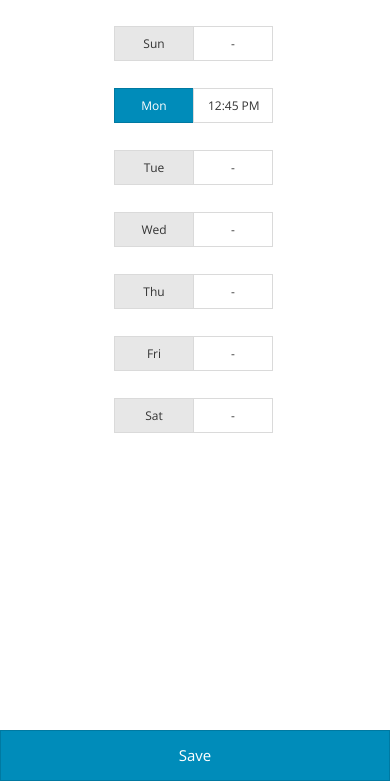
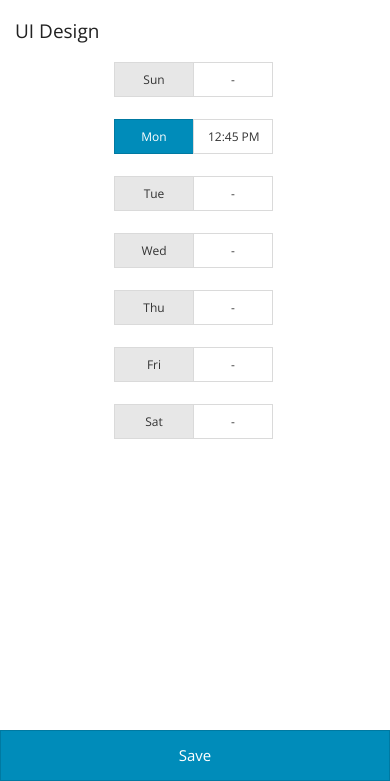
Before and after one commit to lrbridge/SnapNoteV2, a plain HTML site: page app/www/index.html in a window 390 px wide. Both pictures are taken after a click on the element 353 px from the left and 181 px from the top of the page. Shown: the part 63-844 px from the top of the page. Drawn offline with nearby package versions, Linux system fonts and the light colour scheme; some packages are replaced by stand-ins of ours.

Commit message:
Added deck title to reminders screen

```diff
--- a/app/www/css/views.css
+++ b/app/www/css/views.css
@@ -183,7 +183,7 @@ button#new-note {
 
 .reminder {
     width: 200px;
-    padding: 15px 20px 12px 20px;
+    padding: 10px 20px 12px 20px;
     margin: auto;
 }
 
--- a/app/www/partials/reminder.html
+++ b/app/www/partials/reminder.html
@@ -17,6 +17,7 @@
     </div>
 
     <div class="container">
+        <h4>{{deck.name}}</h4>
         <div class="reminder input-group">
             <span class="input-group-btn">
                 <button
```
Also changed, not shown: app/www/js/study.js (line endings or trailing spaces).
